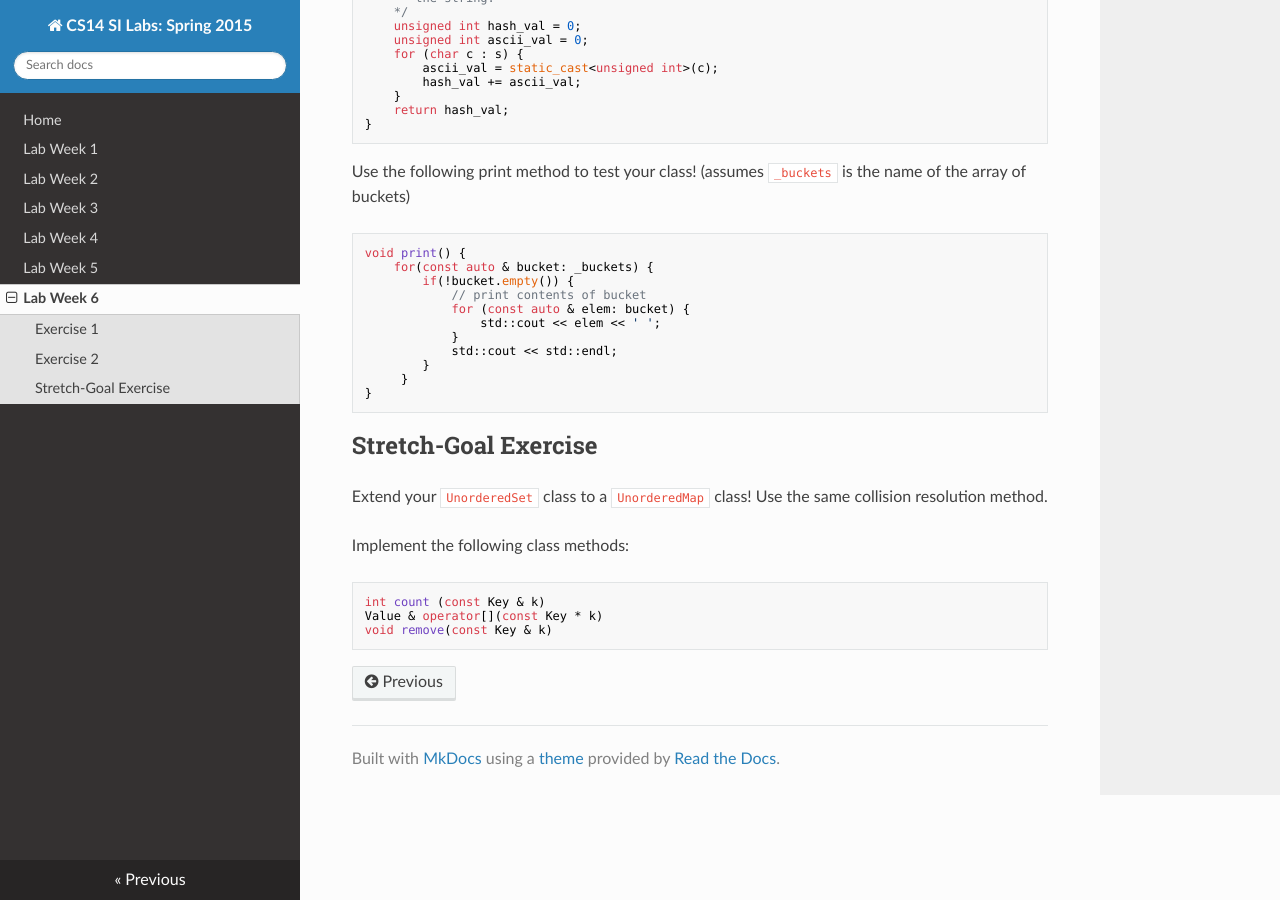
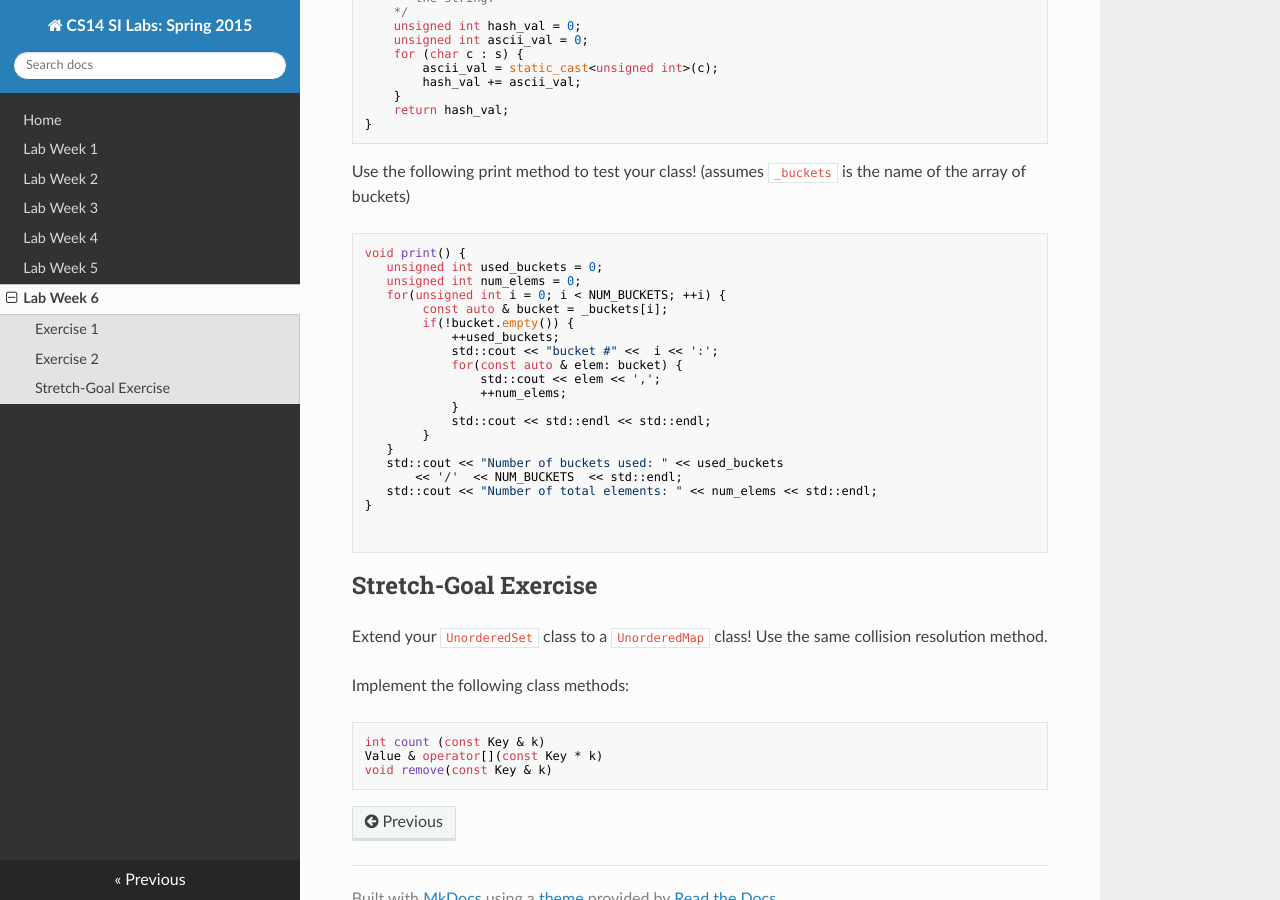
Before and after one commit to cs-si-ucr/CS14-Spring15, an MkDocs documentation site: the page built from docs/lab_week_06.md, in a window 1280 px wide and 900 px high, scrolled down 903 px. Built offline with MkDocs 1.6.1, drawn with Linux system fonts in a browser that asks for light colours; nearby versions of some CDN libraries; old or Windows-style settings are respelled for this version of MkDocs.

Commit message:
fixed print function

````diff
--- a/docs/lab_week_06.md
+++ b/docs/lab_week_06.md
@@ -61,16 +61,26 @@ Use the following print method to test your class! (assumes `_buckets` is the
 name of the array of buckets)
 ```cpp
 void print() {
-    for(const auto & bucket: _buckets) {
+   unsigned int used_buckets = 0;
+   unsigned int num_elems = 0;
+   for(unsigned int i = 0; i < NUM_BUCKETS; ++i) {
+        const auto & bucket = _buckets[i];
         if(!bucket.empty()) {
-            // print contents of bucket
-            for (const auto & elem: bucket) {
-                std::cout << elem << ' ';
+            ++used_buckets;
+            std::cout << "bucket #" <<  i << ':';
+            for(const auto & elem: bucket) {
+                std::cout << elem << ',';
+                ++num_elems;
             }
-            std::cout << std::endl;
+            std::cout << std::endl << std::endl;
         }
-     }
+   }
+   std::cout << "Number of buckets used: " << used_buckets
+       << '/'  << NUM_BUCKETS  << std::endl;
+   std::cout << "Number of total elements: " << num_elems << std::endl;
 }
+
+
 ```
 
 Stretch-Goal Exercise
````
